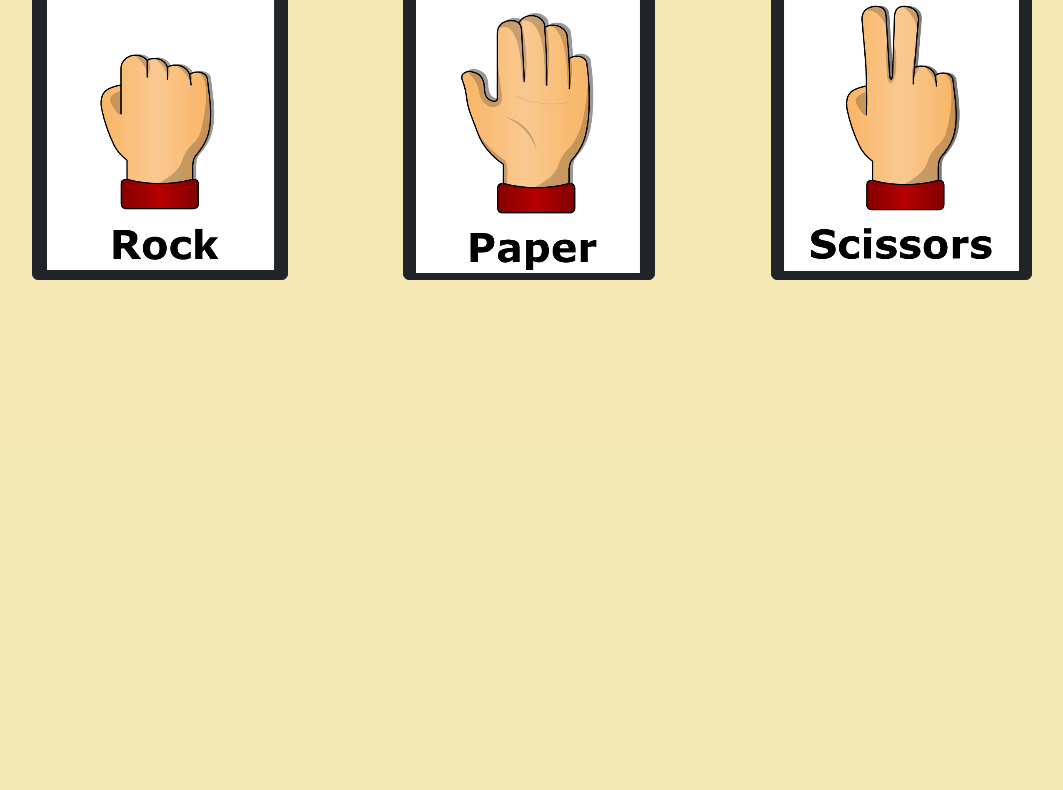
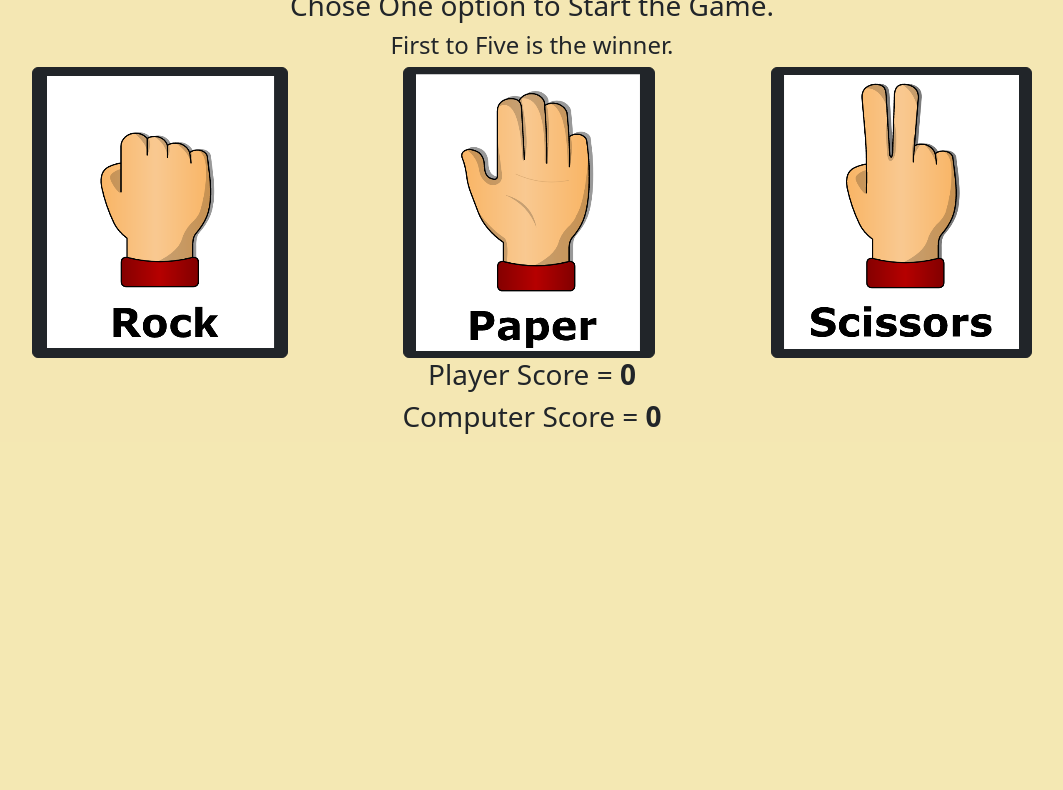
Before and after one commit to kale-Dev1/Rock-Paper-Scissors, a plain HTML site: page index.html in a window 1280 px wide. Shown: the part 67-857 px from the top of the page, without its empty margins (108-1171 px from the left). Drawn offline with nearby package versions, Linux system fonts and the light colour scheme.

Commit message:
Change Heading fonts

```diff
--- a/index.html
+++ b/index.html
@@ -14,6 +14,8 @@
 
     <div class="container">
         <h1>Rock Paper Scissors</h1>
+        <h3>Chose One option to Start the Game.</h3>
+        <h4>First to Five is the winner.</h4>
         <div class = "container1">
 
         <button type="button" id ="Rock" class="btn btn-dark rock"><img class="Rock" src="./images/rock.png" alt=""></button>
@@ -23,6 +25,10 @@
         <button type="button" class="btn btn-dark scissors"><img class="Scissors" src="./images/scissors.png" alt=""></button>
 
     </div>
+
+    <h3>Player Score = <strong class="player-score">0</strong></h3>
+    <h3>Computer Score = <strong class="comp-score">0</strong></h3>
+
     </div>
 </div>
 
```
